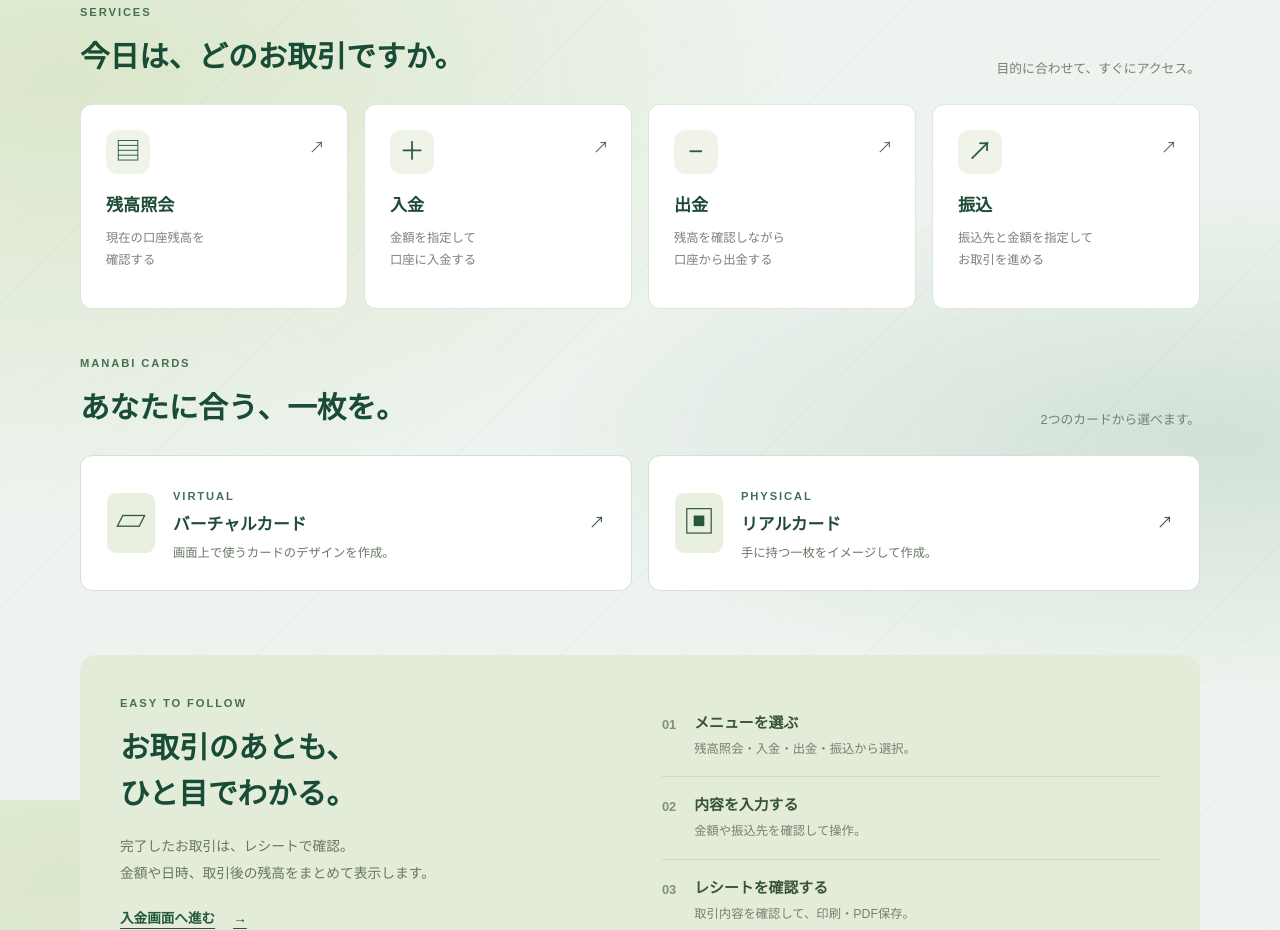
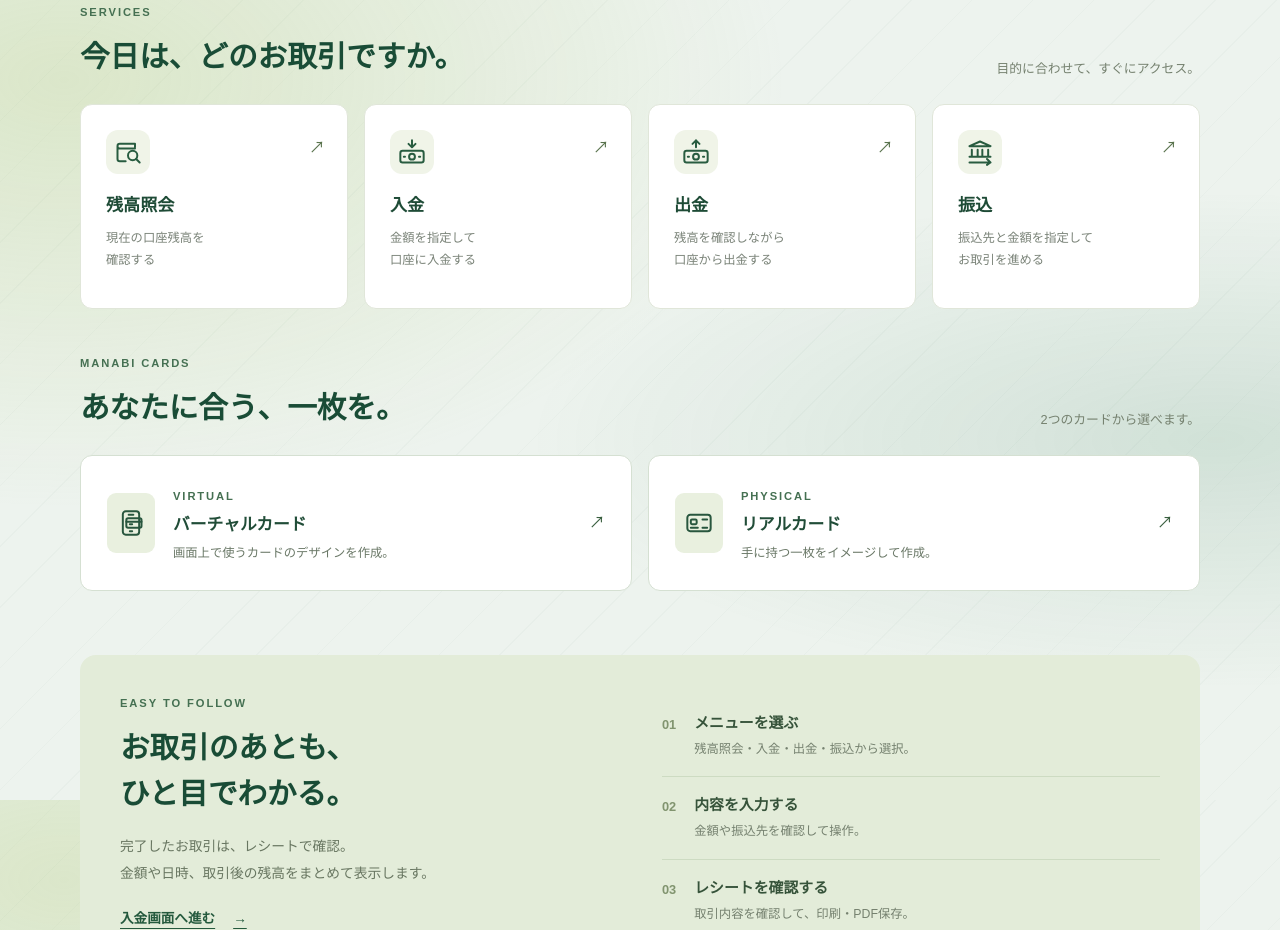
Before and after one commit to mazikaru492/BANK, a website: page index.html in a window 1280 px wide. Shown: the part 800-1730 px from the top of the page. Drawn offline with Linux system fonts and the light colour scheme; no server answers.

Commit message:
アイコン修正

```diff
--- a/index.html
+++ b/index.html
@@ -469,6 +469,7 @@
     .home-service { position: relative; display: block; min-height: 205px; padding: 25px; border: 1px solid #e0e6d9; border-radius: 12px; background: #fff; text-decoration: none; transition: border-color .15s, box-shadow .15s; }
     .home-service:hover { border-color: #72906a; box-shadow: 0 6px 18px #164b3510; }
     .home-service-icon { display: grid; place-items: center; width: 44px; height: 44px; border-radius: 12px; color: #285c40; background: #f0f4e8; font-size: 1.6rem; }
+    .home-service-icon svg, .card-entry-symbol svg { display: block; width: 28px; height: 28px; fill: none; stroke: currentColor; stroke-width: 1.7; stroke-linecap: round; stroke-linejoin: round; }
     .home-service h3 { margin: 18px 0 8px; color: #1e4b36; font-size: 1.07rem; }
     .home-service p { margin: 0; color: #7a8378; font-size: .77rem; line-height: 1.8; }
     .home-service-arrow { position: absolute; right: 22px; top: 30px; color: #59734d; }
@@ -683,10 +684,10 @@
       <section class="home-services" id="services" aria-labelledby="services-title">
         <div class="home-section-heading"><div><p class="home-kicker">SERVICES</p><h2 id="services-title">今日は、どのお取引ですか。</h2></div><p>目的に合わせて、すぐにアクセス。</p></div>
         <div class="home-service-grid">
-          <a class="home-service" href="#balance" data-tab-target="balance"><span class="home-service-icon" aria-hidden="true">▤</span><h3>残高照会</h3><p>現在の口座残高を<br>確認する</p><span class="home-service-arrow" aria-hidden="true">↗</span></a>
-          <a class="home-service" href="#deposit" data-tab-target="deposit"><span class="home-service-icon" aria-hidden="true">＋</span><h3>入金</h3><p>金額を指定して<br>口座に入金する</p><span class="home-service-arrow" aria-hidden="true">↗</span></a>
-          <a class="home-service" href="#withdraw" data-tab-target="withdraw"><span class="home-service-icon" aria-hidden="true">−</span><h3>出金</h3><p>残高を確認しながら<br>口座から出金する</p><span class="home-service-arrow" aria-hidden="true">↗</span></a>
-          <a class="home-service" href="#transfer" data-tab-target="transfer"><span class="home-service-icon" aria-hidden="true">↗</span><h3>振込</h3><p>振込先と金額を指定して<br>お取引を進める</p><span class="home-service-arrow" aria-hidden="true">↗</span></a>
+          <a class="home-service" href="#balance" data-tab-target="balance"><span class="home-service-icon" aria-hidden="true"><svg xmlns="http://www.w3.org/2000/svg" viewBox="0 0 24 24" focusable="false"><path d="M18 8V5H5a2 2 0 0 0 0 4h13M3 7v11a2 2 0 0 0 2 2h5"/><circle cx="16" cy="15" r="4"/><path d="m19 18 3 3"/></svg></span><h3>残高照会</h3><p>現在の口座残高を<br>確認する</p><span class="home-service-arrow" aria-hidden="true">↗</span></a>
+          <a class="home-service" href="#deposit" data-tab-target="deposit"><span class="home-service-icon" aria-hidden="true"><svg xmlns="http://www.w3.org/2000/svg" viewBox="0 0 24 24" focusable="false"><path d="M12 2v6m-3-3 3 3 3-3"/><rect x="2" y="11" width="20" height="10" rx="2"/><circle cx="12" cy="16" r="2.5"/><path d="M5 16h1m12 0h1"/></svg></span><h3>入金</h3><p>金額を指定して<br>口座に入金する</p><span class="home-service-arrow" aria-hidden="true">↗</span></a>
+          <a class="home-service" href="#withdraw" data-tab-target="withdraw"><span class="home-service-icon" aria-hidden="true"><svg xmlns="http://www.w3.org/2000/svg" viewBox="0 0 24 24" focusable="false"><path d="M12 8V2m-3 3 3-3 3 3"/><rect x="2" y="11" width="20" height="10" rx="2"/><circle cx="12" cy="16" r="2.5"/><path d="M5 16h1m12 0h1"/></svg></span><h3>出金</h3><p>残高を確認しながら<br>口座から出金する</p><span class="home-service-arrow" aria-hidden="true">↗</span></a>
+          <a class="home-service" href="#transfer" data-tab-target="transfer"><span class="home-service-icon" aria-hidden="true"><svg xmlns="http://www.w3.org/2000/svg" viewBox="0 0 24 24" focusable="false"><path d="m3 7 9-4 9 4H3Zm2 3v6m5-6v6m4-6v6m5-6v6M3 16h18M3 21h18m-3-3 3 3-3 2"/></svg></span><h3>振込</h3><p>振込先と金額を指定して<br>お取引を進める</p><span class="home-service-arrow" aria-hidden="true">↗</span></a>
         </div>
       </section>
 
@@ -694,8 +695,8 @@
       <section class="home-card-section" aria-labelledby="home-card-title">
         <div class="home-section-heading"><div><p class="home-kicker">MANABI CARDS</p><h2 id="home-card-title">あなたに合う、一枚を。</h2></div><p>2つのカードから選べます。</p></div>
         <div class="card-entry-grid">
-          <a class="card-entry" href="#virtual-card" data-card-route="virtual-card"><span class="card-entry-symbol" aria-hidden="true">▱</span><div><span class="home-kicker">VIRTUAL</span><h3>バーチャルカード</h3><p>画面上で使うカードのデザインを作成。</p></div><span aria-hidden="true">↗</span></a>
-          <a class="card-entry" href="#physical-card" data-card-route="physical-card"><span class="card-entry-symbol" aria-hidden="true">▣</span><div><span class="home-kicker">PHYSICAL</span><h3>リアルカード</h3><p>手に持つ一枚をイメージして作成。</p></div><span aria-hidden="true">↗</span></a>
+          <a class="card-entry" href="#virtual-card" data-card-route="virtual-card"><span class="card-entry-symbol" aria-hidden="true"><svg xmlns="http://www.w3.org/2000/svg" viewBox="0 0 24 24" focusable="false"><rect x="5" y="2" width="14" height="20" rx="2.5"/><path d="M10 5h4M11 19h2"/><rect x="8" y="8" width="13" height="8" rx="1.5"/><path d="M8 11h13m-10 2h2"/></svg></span><div><span class="home-kicker">VIRTUAL</span><h3>バーチャルカード</h3><p>画面上で使うカードのデザインを作成。</p></div><span aria-hidden="true">↗</span></a>
+          <a class="card-entry" href="#physical-card" data-card-route="physical-card"><span class="card-entry-symbol" aria-hidden="true"><svg xmlns="http://www.w3.org/2000/svg" viewBox="0 0 24 24" focusable="false"><rect x="2" y="5" width="20" height="14" rx="2.5"/><rect x="5" y="9" width="5" height="4" rx="1"/><path d="M5 16h6m4 0h4m-4-7h4"/></svg></span><div><span class="home-kicker">PHYSICAL</span><h3>リアルカード</h3><p>手に持つ一枚をイメージして作成。</p></div><span aria-hidden="true">↗</span></a>
         </div>
       </section>
 
```
